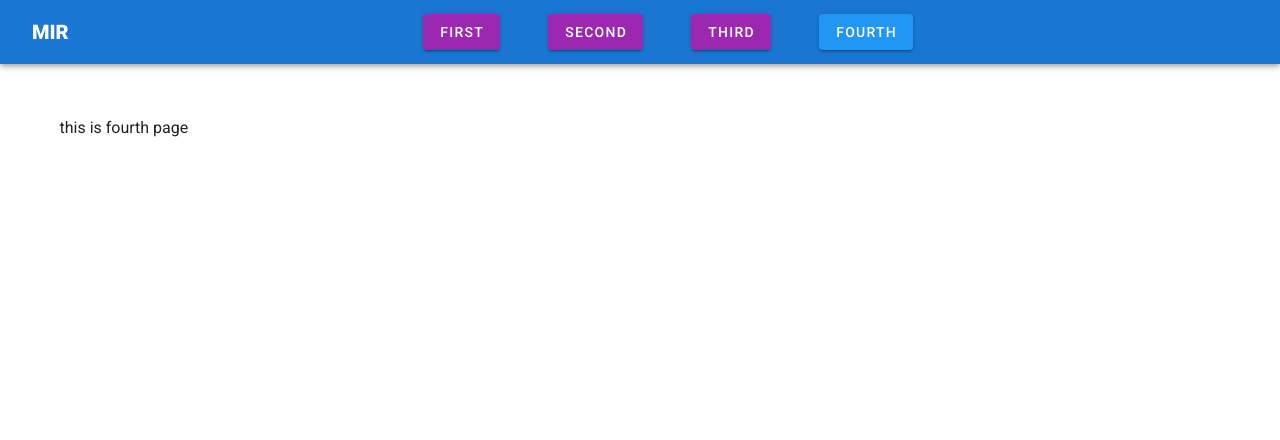
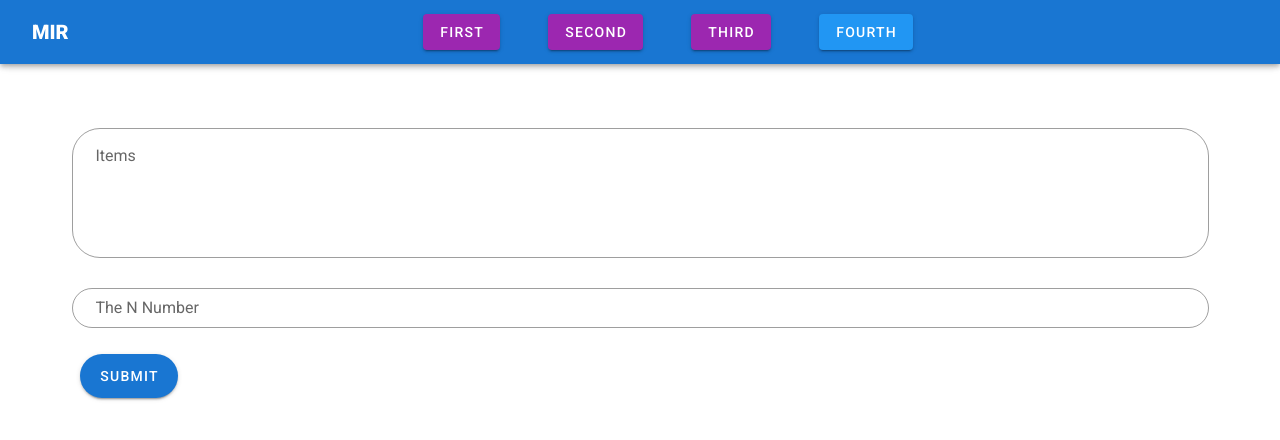
Before and after one commit to ShAlireza/MIR-Project-Front, a Vue app: page /4-2 in a window 1280 px wide. Shown: the top 440 px of the page. Built offline with nearby package versions, Linux system fonts and the light colour scheme.

Commit message:
fourth page done

```diff
--- /dev/null
+++ b/src/components/four1.vue
@@ -0,0 +1,32 @@
+<template>
+    <v-container>
+        <v-textarea
+          solo
+          label="Items"
+          v-model="items"
+          no-resize
+          outlined
+          flat
+          rounded
+          auto-grow
+        ></v-textarea>
+
+        <v-btn color="primary ml-2" rounded large>submit</v-btn>
+
+    </v-container>
+</template>
+
+<script>
+export default {
+  data(){
+    return{
+      items:'',
+    }
+  },
+  computed:{
+    itemsArray(){
+      return this.items.split([','])
+    }
+  }
+}
+</script>
--- /dev/null
+++ b/src/components/four2.vue
@@ -0,0 +1,43 @@
+<template>
+    <v-container>
+        <v-textarea
+          solo
+          label="Items"
+          v-model="items"
+          no-resize
+          rounded
+          outlined
+          flat
+          auto-grow
+        ></v-textarea>
+
+        <v-text-field
+      label="The N Number"
+      outlined
+      dense
+      rounded
+      autocomplete="off"
+      v-model="N"
+      type="number"
+    ></v-text-field>
+
+    <v-btn color="primary ml-2" large rounded>submit</v-btn>
+
+    </v-container>
+</template>
+
+<script>
+export default {
+  data(){
+    return{
+      items:'',
+      N:''
+    }
+  },
+  computed:{
+    itemsArray(){
+      return this.items.split([','])
+    }
+  }
+}
+</script>
--- a/src/views/fourth.vue
+++ b/src/views/fourth.vue
@@ -1,5 +1,18 @@
 <template>
   <v-container>
-    this is fourth page
+    <four-one v-show="$route.path=='/4-1'"></four-one>
+    <four-two v-show="$route.path=='/4-2'"></four-two>
   </v-container>
 </template>
+
+<script>
+import fourOne from '../components/four1.vue';
+import fourTwo from '../components/four2.vue';
+
+export default {
+  components:{
+    fourOne,
+    fourTwo
+  }
+}
+</script>
```
